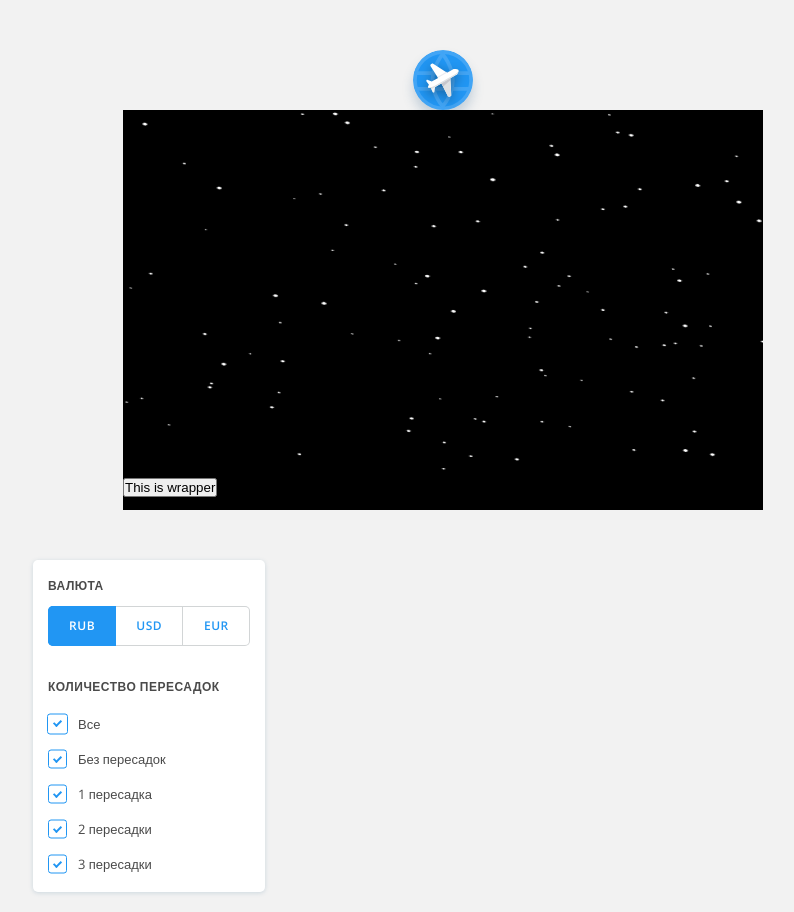
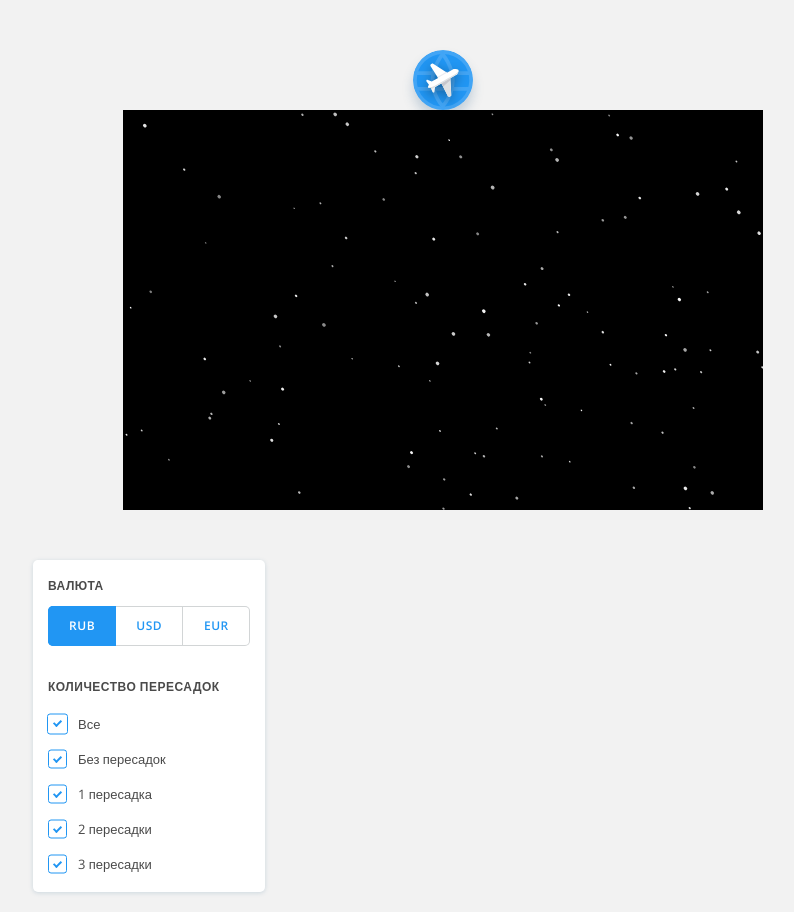
Before and after one commit to coroboX/vue-tickets, a Vue app: page / in a window 1280 px wide. Shown: the whole page, without its empty margins (197-991 px from the left). Built offline with nearby package versions, Linux system fonts and the light colour scheme; no server answers.

Commit message:
working with resize

```diff
--- a/src/components/Canvas.vue
+++ b/src/components/Canvas.vue
@@ -9,7 +9,6 @@
     @touchend="onMouseLeave"
     @mouseleave="onMouseLeave"
   ></canvas>
-    <button @click="resize">This is wrapper</button>
 </div>
 
 
@@ -49,9 +48,17 @@ export default {
     this.generate();
     this.resize();
     this.step();
+    window.addEventListener('resize', this.resizeCallBack);
+  },
+
+  beforeDestroy() {
+    window.removeEventListener('resize', this.resizeCallBack);
   },
 
   methods: {
+    resizeCallBack() {
+      this.resize();
+    },
     generate() {
       console.log(this.STAR_COUNT);
       console.log(this);
@@ -112,19 +119,15 @@ export default {
       }
     },
     resize() {
-      // console.log('resize');
 
       this.scale = window.devicePixelRatio || 1;
-      this.width = 500;
-      // this.width = window.innerWidth * this.scale;
-      this.height = 500;
-      // this.height = window.innerHeight * this.scale;
+      this.width = this.$refs["my-canvas"].clientWidth * this.scale;
+      this.height = this.$refs["my-canvas"].clientHeight * this.scale;
       this.canvas.width = this.width;
       this.canvas.height = this.height;
       this.stars.forEach( this.placeStar );
     },
     step() {
-        // console.log('step');
       this.context.clearRect( 0, 0, this.width, this.height );
       this.update();
       this.render();
@@ -148,14 +151,12 @@ export default {
       });
     },
     render() {
-// console.log('render', this.stars);
-
       this.stars.forEach( ( star ) => {
         this.context.beginPath();
         this.context.lineCap = 'round';
         this.context.lineWidth = this.STAR_SIZE * star.z * this.scale;
-        this.context.strokeStyle = 'rgb(255,255,255)';
-        // this.context.strokeStyle = 'rgba(255,255,255,'+(0.5 + 0.5*Math.random())+')';
+        // this.context.strokeStyle = 'rgb(255,255,255)';
+        this.context.strokeStyle = 'rgba(255,255,255,'+(0.5 + 0.5*Math.random())+')';
         this.context.beginPath();
         this.context.moveTo( star.x, star.y );
         var tailX = this.velocity.x * 2,
@@ -166,13 +167,10 @@ export default {
         this.context.lineTo( star.x + tailX, star.y + tailY );
         this.context.stroke();
 
-// console.log(star);
       });
     },
     movePointer( x, y ) {
-      console.log('mousemove  ', 'x: ',x, 'y: ', y);
-
-      if( typeof pointerX === 'number' && typeof pointerY === 'number' ) {
+      if( typeof this.pointerX === 'number' && typeof this.pointerY === 'number' ) {
         let ox = x - this.pointerX,
             oy = y - this.pointerY;
         this.velocity.tx = this.velocity.tx + ( ox / 8*this.scale ) * ( this.touchInput ? 1 : -1 );
@@ -182,7 +180,6 @@ export default {
       this.pointerY = y;
     },
     onMouseMove( event ) {
-      // console.log('mousemove  ', event);
       this.touchInput = false;
       this.movePointer( event.offsetX, event.offsetY );
     },
@@ -209,6 +206,6 @@ div {
 }
 canvas {
   width: 100%;
-  height: 90%;
+  height: 100%;
 }
 </style>
```
